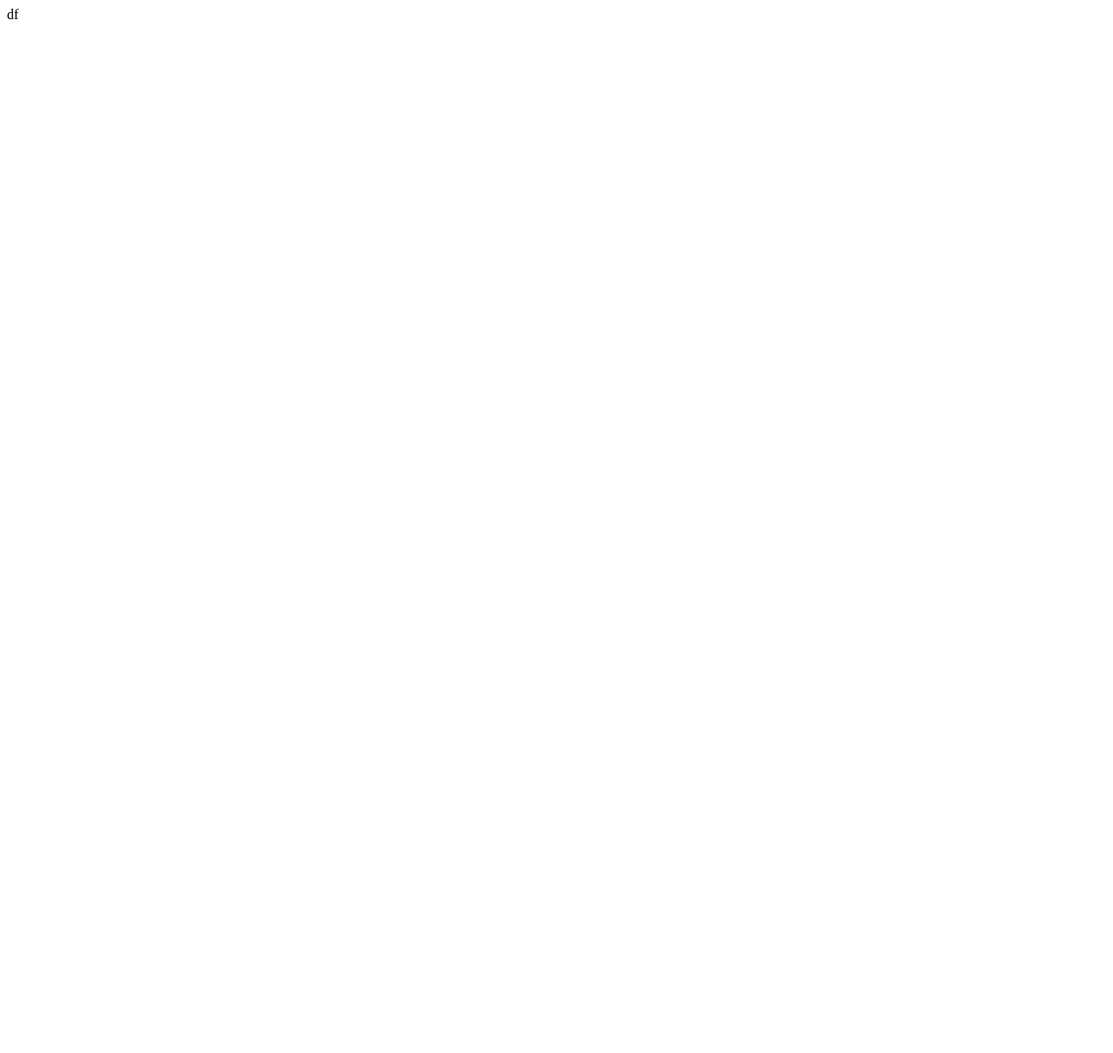
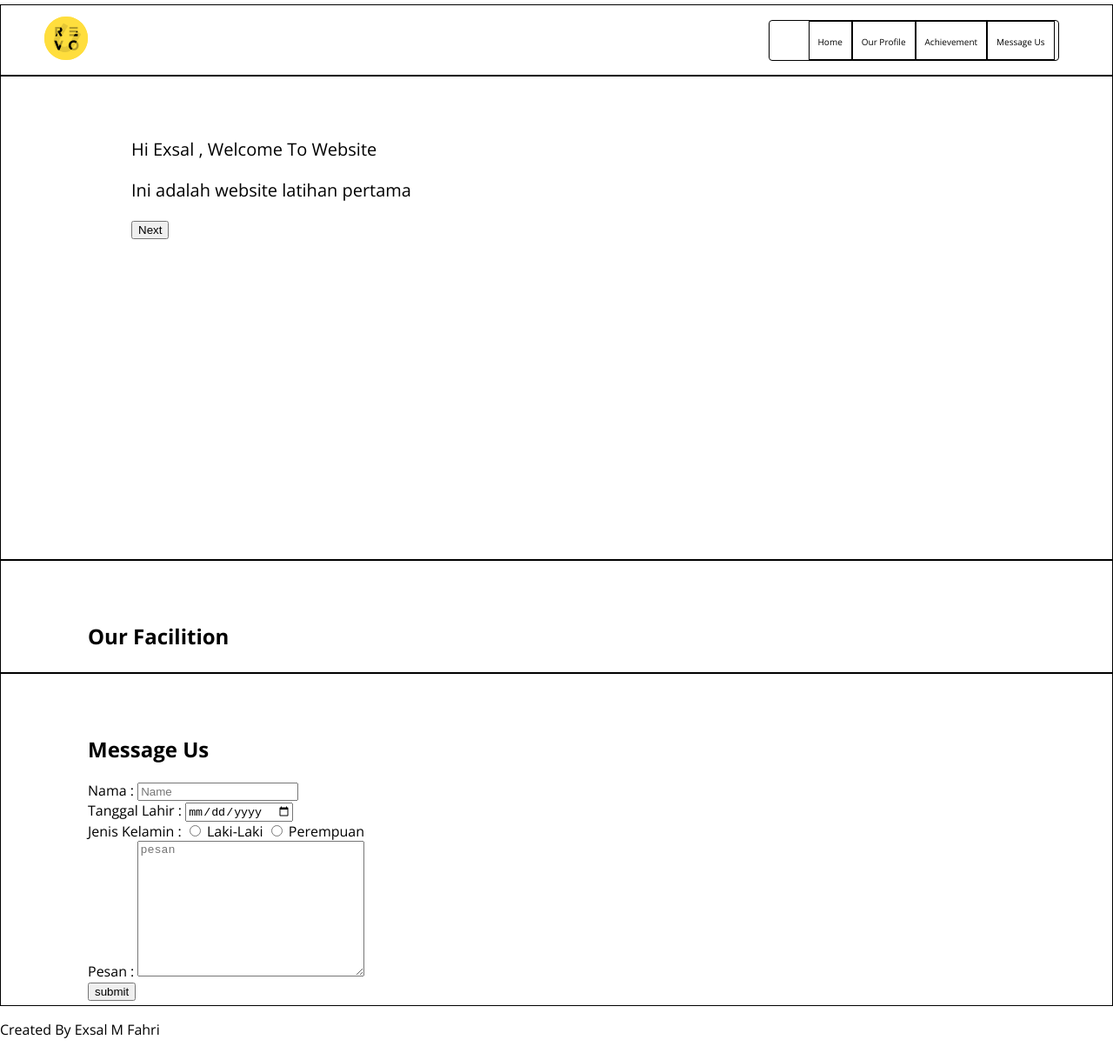
Before and after one commit to revou-fundamental-course/21-aug-23-mhmmadexsal, a plain HTML site: page index.html in a window 1280 px wide. Shown: the whole page at 87% size. Before the commit the page ends 800 px from the top, so only its background shows below. Drawn offline with nearby package versions, Linux system fonts and the light colour scheme.

Commit message:
last commit

```diff
--- a/css/style.css
+++ b/css/style.css
@@ -0,0 +1,75 @@
+*  body{
+    text-decoration: none;
+    margin: 0px;
+    padding: 0px;
+    font-family: 'Open Sans', sans-serif;;
+}
+
+header {
+    height: 60px;
+    display: flex;
+    margin-top: 5px;
+    border: 1px solid black;
+    justify-content: space-between;
+    align-items: center;
+    padding: 10px 50px 10px 50px;
+}
+
+.hero-img {
+    height: 50px;
+    width: 50px;
+
+}
+
+.container{
+    height: 500px;
+    text-align:start;
+    margin-left: 50px;
+    width: 100%; /* Mengatur lebar container agar sesuai dengan lebar parent element */
+    max-width: 90%;
+}
+
+.wrapper {
+    border: 1px solid black;
+    width: 80%;
+    border-radius: 4px;
+    display: flex;
+    justify-content: center;
+    align-items: center;
+    margin: 20px;
+    border-collapse: collapse;
+}
+
+
+.wrapper li  {
+    border: 1px solid black;
+    list-style: none;
+    padding: 10px;
+}
+
+.wrapper li a {
+    color: #000000;
+    font-size: 10px;
+    line-height: 20px;
+    text-align: right;
+    text-decoration: none;
+    text-transform: capitalize;
+}
+
+
+main {
+    display: flex;
+    border: 1px solid black;
+    justify-content: space-between;
+    align-items: center;
+    padding: 50px 100px 5px 100px;
+}
+
+.content {
+    margin-bottom: 500px;
+}
+
+.content p {
+
+    font-size: 20px;
+}
--- a/index.html
+++ b/index.html
@@ -1 +1,80 @@
-df
+<!DOCTYPE html>
+<html lang="en">
+<head>
+    <meta charset="UTF-8">
+    <meta name="viewport" content="width=device-width, initial-scale=1.0">
+    <title>My Website</title>
+    <link href="https://fonts.googleapis.com/css2?family=Open+Sans:wght@400;700&display=swap" rel="stylesheet">
+    <link rel="stylesheet" href="css/style.css">
+    <script src="js/script.js"></script>
+</head>
+<body>
+    <header>
+        <div class="logo">
+            <img src="aset/img/revoU.svg" alt="RevoU" class="hero-img">
+        </div>
+        <div class="navbar">
+            <ul class="wrapper">
+                <li><a href="#">Home</a></li>
+                <li><a href="#">Our Profile</a></li>
+                <li><a href="#">Achievement</a></li>
+                <li><a href="#">Message Us</a></li>
+            </ul>
+        </div>
+    </header>
+    <main>
+        <div class="container">
+            <div class="content">
+                <p>Hi <span id="name">Exsal </span>, Welcome To Website</p>
+                <p>Ini adalah website latihan pertama</p>
+                <button id="tombol">Next</button>
+            </div>
+        </div>
+    </main>
+    <main>
+        <div class="facilition">
+            <h2>Our Facilition</h2>
+        </div>
+    </main>
+
+
+    <main>
+        <div class="main">
+            <div class="message">
+                <h2 id="messageus">Message Us</h2>
+                <form name="form-message" onsubmit="return validateForm()">
+                    Nama : <input placeholder="Name" type="text" name="fullname">
+                    <br>
+
+                    Tanggal Lahir :
+                    <input type="date" name="birth-date">
+                    <br>
+
+                    Jenis Kelamin :
+                    <input type="radio" id="male" name="gender" value="male">
+                    <label for="male">Laki-Laki</label>
+                    <input type="radio" id="female" name="gender" value="female">
+                    <label for="female">Perempuan</label>
+                    <br>
+
+                    Pesan :
+                    <textarea placeholder="pesan" name="messages" id="" cols="30" rows="10"></textarea>
+                    <br>
+
+                    <input type="submit" value="submit">
+
+                </form>
+            </div>
+        </div>
+    </main>
+
+    </main>
+    <footer>
+        <p style="left: auto;">Created By Exsal M Fahri</p>
+    </footer>
+
+
+
+
+</body>
+</html>
--- a/js/script.js
+++ b/js/script.js
@@ -0,0 +1,8 @@
+function replaceName () {
+    let name = prompt("Siapakah Anda", "");
+    document.getElementById("name").innerHTML = name;
+}
+
+document.getElementById('tombol').addEventListener("click", function() {
+    replaceName();
+} )
```
Also changed, not shown: aset/img/my.jpg (added), aset/img/revoU.svg (added).
